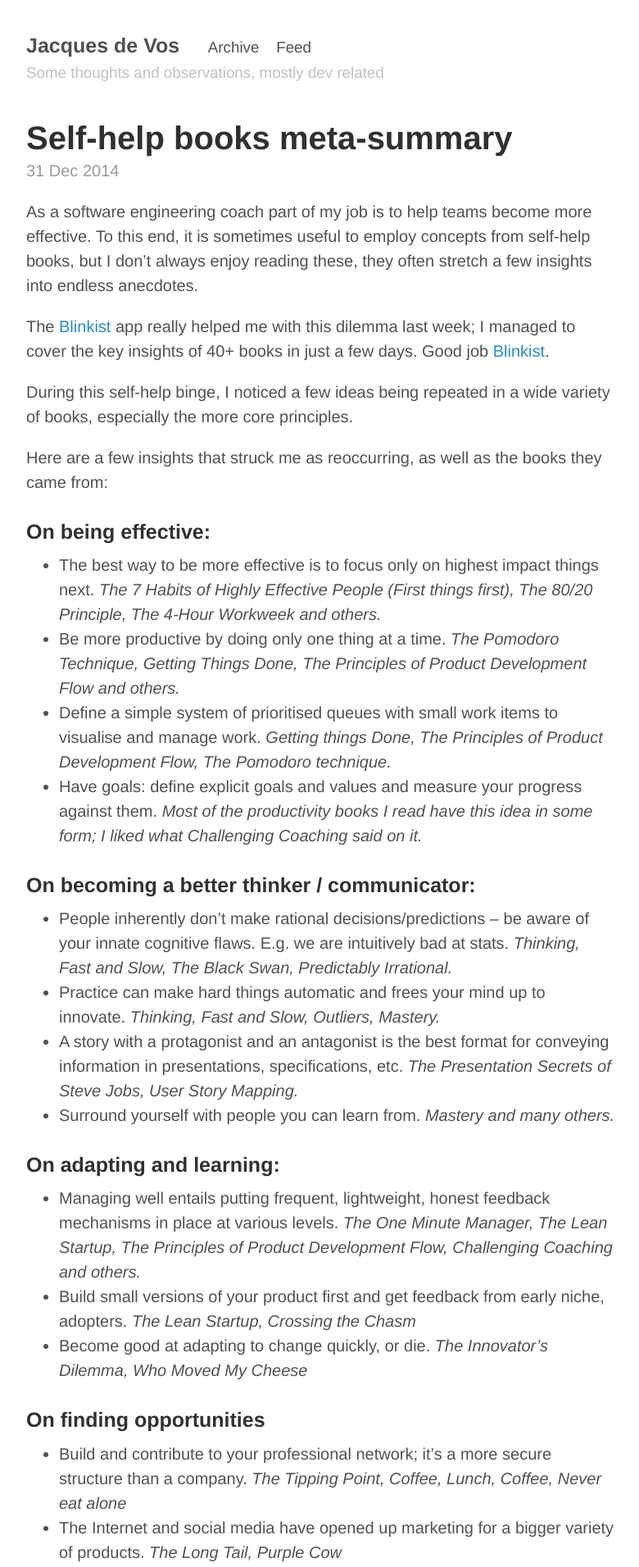
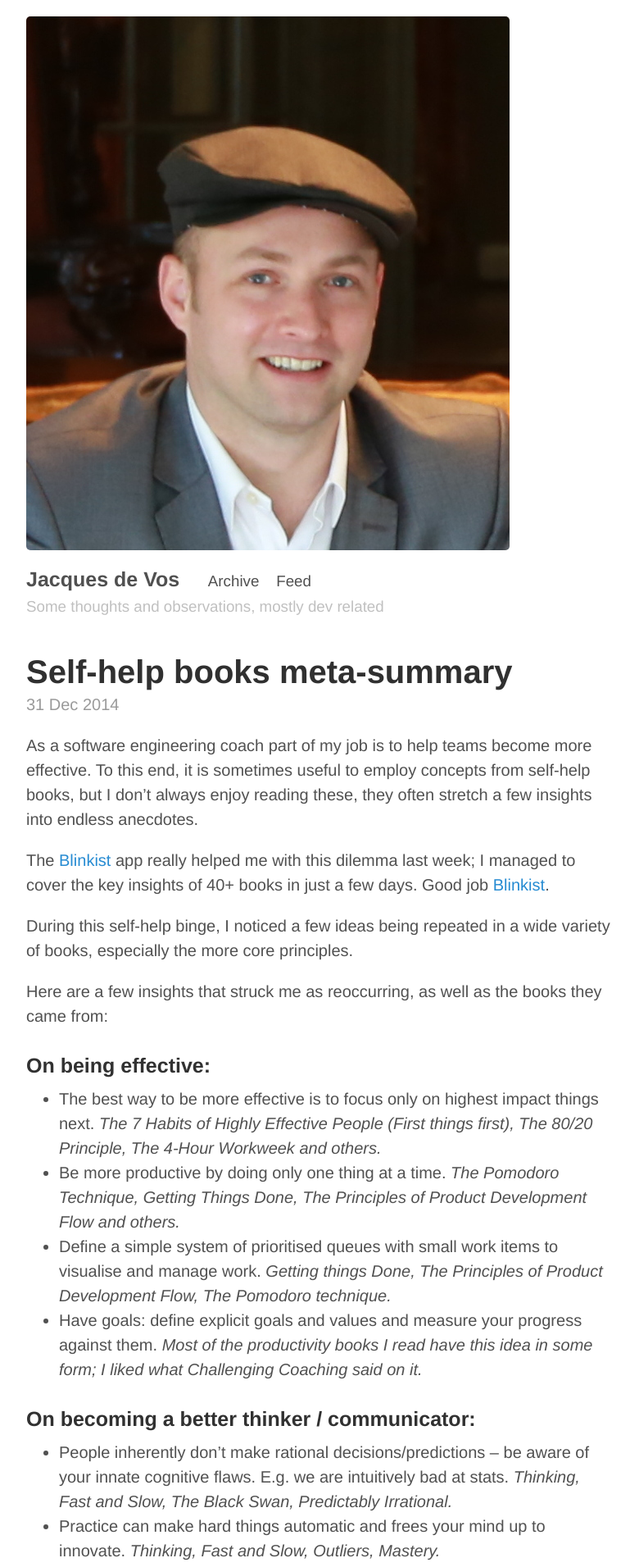
Before and after one commit to jacdevos/jacdevos.github.io.old, a Jekyll site: the page built from index.html, in a window 1280 px wide. Shown: the top 1911 px of the page at 82% size, without its empty margins (248-1028 px from the left). Built offline with Jekyll 4.4.1, drawn with Linux system fonts in a browser that asks for light colours; Markdown is read by kramdown in place of the engine named in the settings; the list of posts is cut into pages by our own code.

Commit message:
Update default.html

```diff
--- a/_layouts/default.html
+++ b/_layouts/default.html
@@ -8,7 +8,7 @@
     <div class="container content">
       <div class="masthead">
         <h3 class="masthead-title">
-         <img href="{{ site.baseurl }}/public/JacquesFace.JPG"></img>
+         <img src="{{ site.baseurl }}public/JacquesFace.JPG"></img>
           <a href="{{ site.baseurl }}" title="Home">{{ site.title }}</a>
 &nbsp;
 {% for page in site.pages_list %}
```
